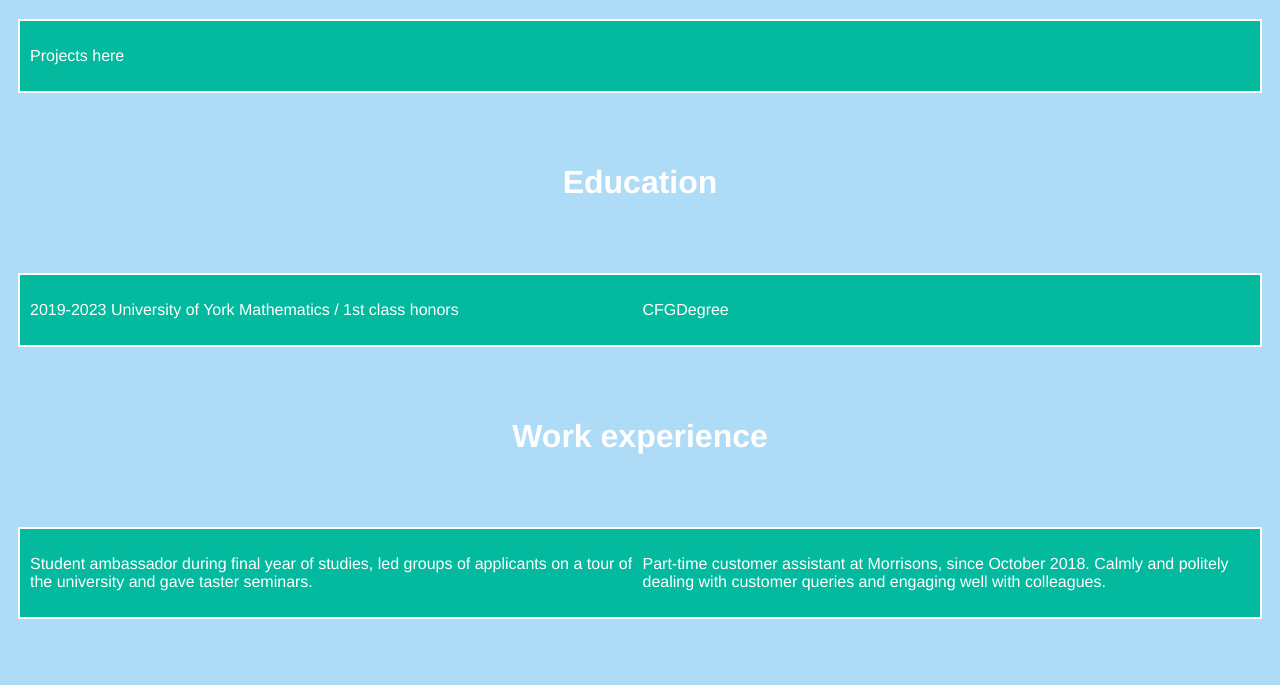
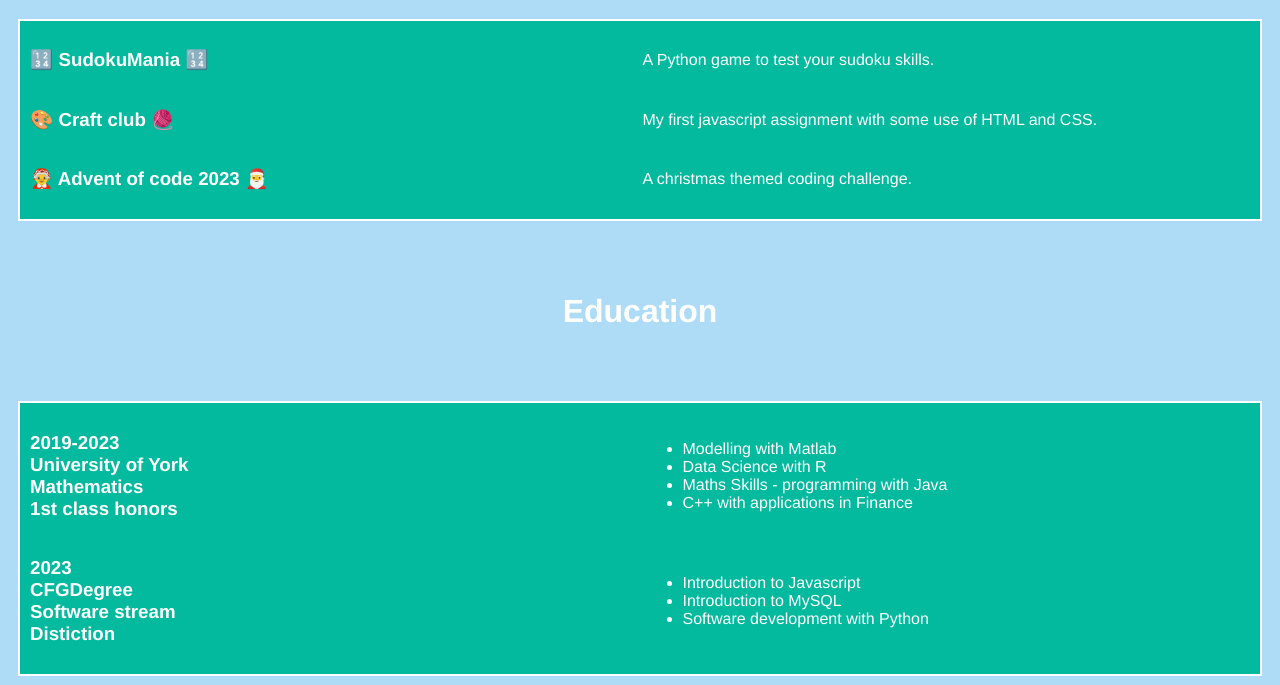
Before and after one commit to emmalobley/emmalobley.github.io, a plain HTML site: page index.html in a window 1280 px wide. Shown: the part 695-1380 px from the top of the page. Drawn offline with nearby package versions, Linux system fonts and the light colour scheme.

Commit message:
add content

```diff
--- a/index.html
+++ b/index.html
@@ -39,7 +39,12 @@
             <h1>Projects</h1>
 
             <div class="box">
-                <p>Projects here</p>
+                <h3>🔢 SudokuMania 🔢 </h3>
+                <p>A Python game to test your sudoku skills.</p>
+                <h3>🎨 Craft club 🧶</h3>
+                <p>My first javascript assignment with some use of HTML and CSS.</p>
+                <h3>🤶 Advent of code 2023 🎅</h3>
+                <p>A christmas themed coding challenge.</p>
             </div>
         </div>
 
@@ -48,10 +53,25 @@
             <h1>Education</h1>
 
             <div class="box">
-                <p>2019-2023
-                    University of York
-                    Mathematics / 1st class honors</p>
-                <p>CFGDegree</p>
+                <h3>2019-2023<br/>
+                    University of York<br/>
+                    Mathematics<br/>
+                    1st class honors</h3>
+                    <ul>
+                        <li>Modelling with Matlab</li>
+                        <li>Data Science with R</li>
+                        <li>Maths Skills - programming with Java</li>
+                        <li>C++ with applications in Finance</li>
+                    </ul>
+                <h3>2023<br/>
+                    CFGDegree<br/>
+                Software stream<br/>
+            Distiction</h3>
+                <ul>
+                    <li>Introduction to Javascript</li>
+                    <li>Introduction to MySQL</li>
+                    <li>Software development with Python</li>
+                </ul>
             </div>
         </div>
 
@@ -60,8 +80,8 @@
 
             <div class="box">
                 <p>Student ambassador during final year of studies, led groups of applicants on a tour of the university
-                    and gave taster seminars. </p>
-                <p>Part-time customer assistant at Morrisons, since October 2018. Calmly and politely dealing with
+                    and gave taster seminars explaining complex mathematical concepts.</p>
+                <p>Part-time customer assistant at Morrisons for 5 years. Working on shop floor, calmly and politely dealing with
                     customer queries and engaging well with colleagues.</p>
             </div>
         </div>
```
